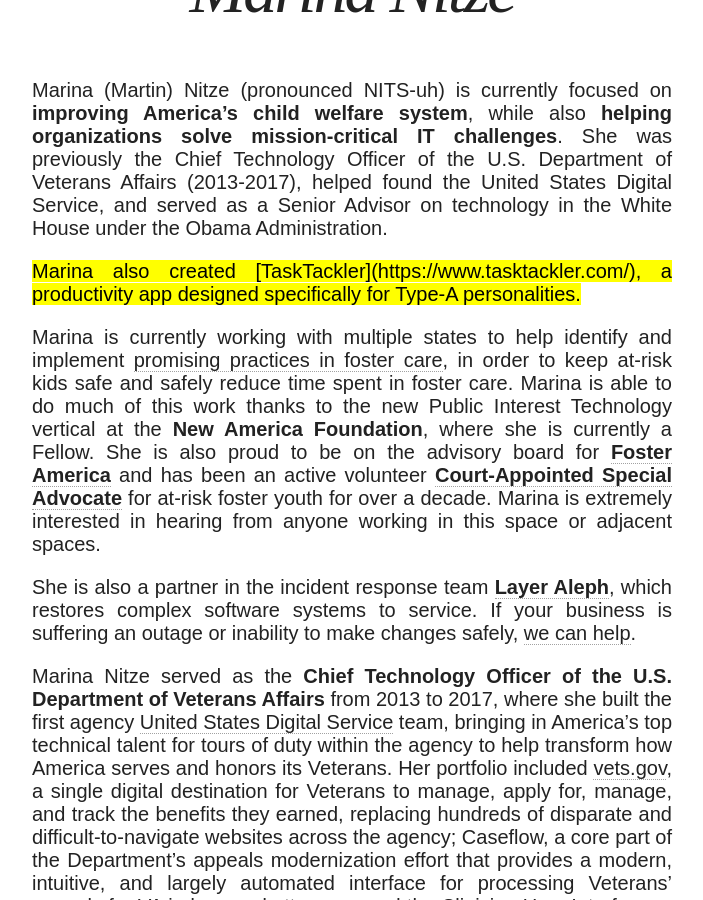
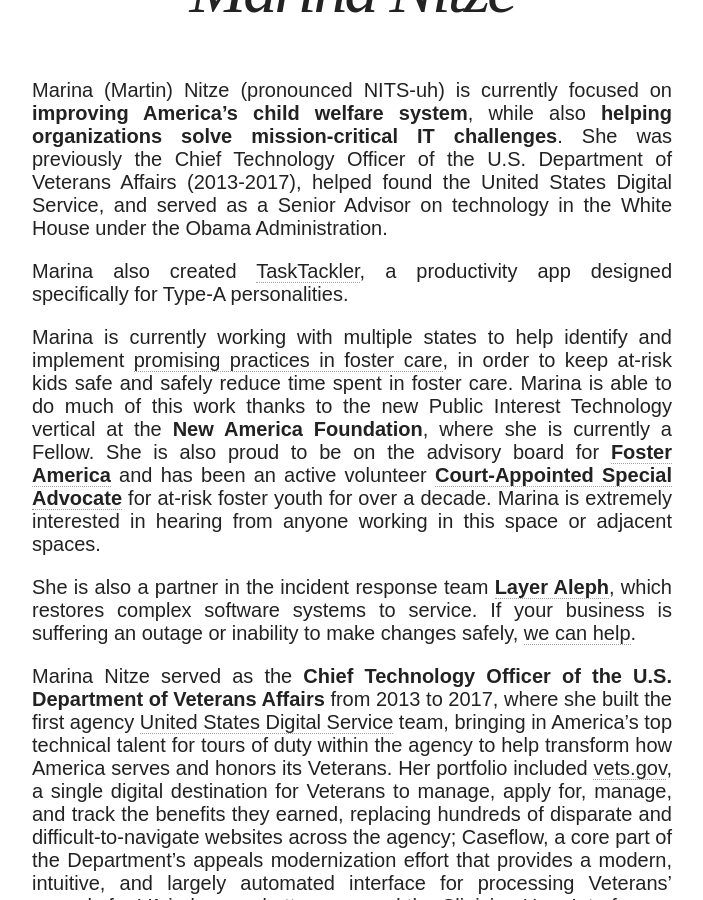
Before and after one commit to MarinaNitze/marinanitze.github.io, a Jekyll site: the page built from index.md, in a window 1280 px wide and 900 px high, scrolled down 566 px. Shown: the whole window, without its empty margins (288-991 px from the left). Built offline with Jekyll 4.4.1, drawn with Linux system fonts in a browser that asks for light colours; nearby versions of some CDN libraries.

Commit message:
Undo mark

```diff
--- a/index.md
+++ b/index.md
@@ -12,7 +12,7 @@
 
 Marina (Martin) Nitze (pronounced NITS-uh) is currently focused on **improving America's child welfare system**, while also **helping organizations solve mission-critical IT challenges**. She was previously the Chief Technology Officer of the U.S. Department of Veterans Affairs (2013-2017), helped found the United States Digital Service, and served as a Senior Advisor on technology in the White House under the Obama Administration.
 
-<mark>Marina also created [TaskTackler](https://www.tasktackler.com/), a productivity app designed specifically for Type-A personalities.</mark>
+Marina also created [TaskTackler](https://www.tasktackler.com/), a productivity app designed specifically for Type-A personalities.
 
 Marina is currently working with multiple states to help identify and implement [promising practices in foster care](https://www.childwelfareplaybook.com), in order to keep at-risk kids safe and safely reduce time spent in foster care. Marina is able to do much of this work thanks to the new Public Interest Technology vertical at the **New America Foundation**, where she is currently a Fellow. She is also proud to be on the advisory board for [**Foster America**](https://www.foster-america.org) and has been an active volunteer [**Court-Appointed Special Advocate**](http://www.casaforchildren.org/) for at-risk foster youth for over a decade. Marina is extremely interested in hearing from anyone working in this space or adjacent spaces.
 
```
